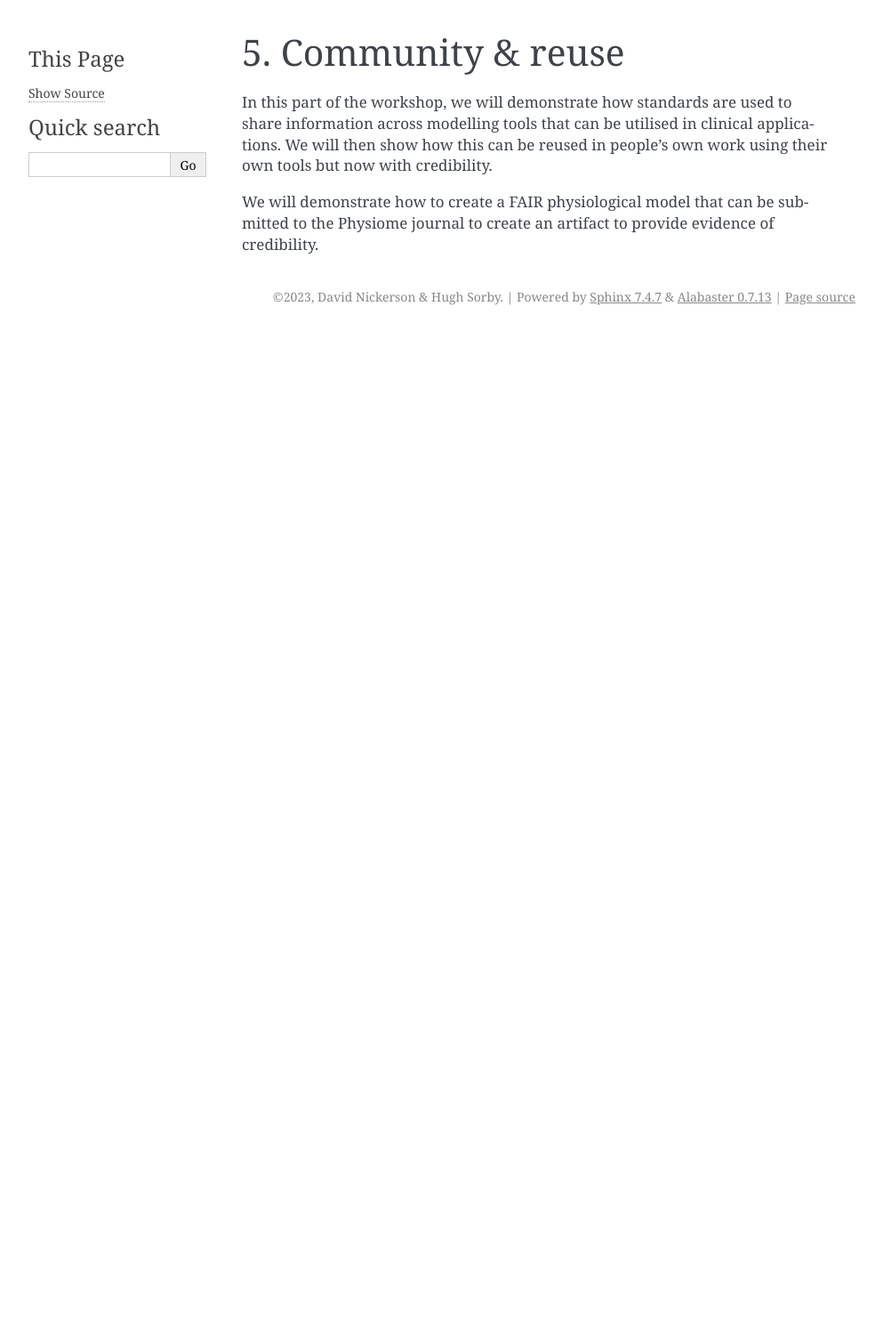
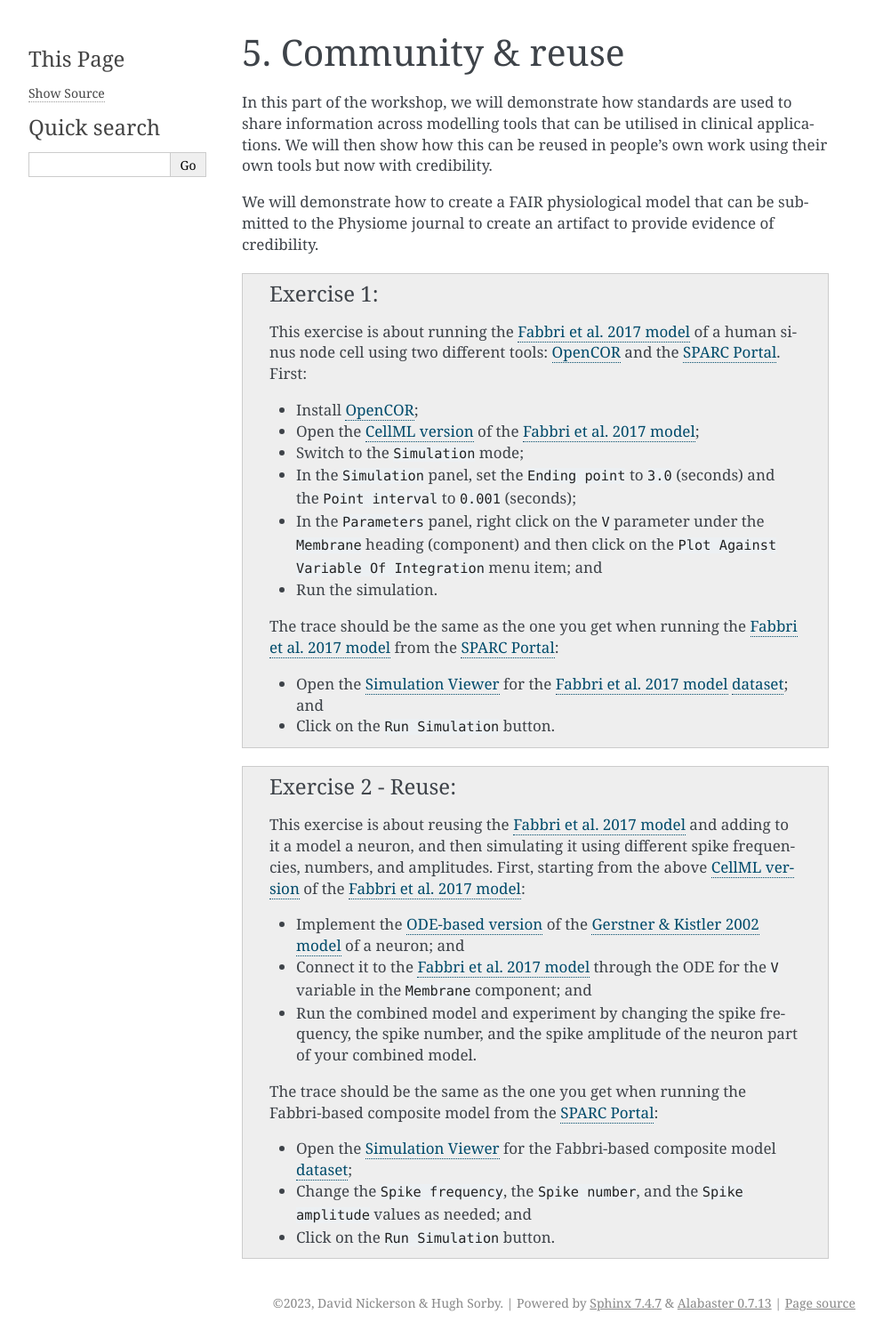
Before and after one commit to tools-for-credible-digital-twins/embc23, a Sphinx documentation site: the page built from source/reuse/index.rst, in a window 1280 px wide. Shown: the whole page at 89% size, without its empty margins (148-1141 px from the left). Built offline with Sphinx 7.4.7, drawn with Linux system fonts in a browser that asks for light colours; before the commit the page ends 900 px from its top, so only the background shows below that.

Commit message:
Reuse: added a couple of exercices.

```diff
--- a/source/reuse/index.rst
+++ b/source/reuse/index.rst
@@ -5,3 +5,39 @@ In this part of the workshop, we will demonstrate how standards are used to shar
 We will then show how this can be reused in people's own work using their own tools but now with credibility.
 
 We will demonstrate how to create a FAIR physiological model that can be submitted to the Physiome journal to create an artifact to provide evidence of credibility.
+
+.. admonition:: Exercise 1
+
+    This exercise is about running the `Fabbri et al. 2017 model`_ of a human sinus node cell using two different tools: `OpenCOR`_ and the `SPARC Portal`_.
+    First:
+
+    - Install `OpenCOR`_;
+    - Open the `CellML version`_ of the `Fabbri et al. 2017 model`_;
+    - Switch to the ``Simulation`` mode;
+    - In the ``Simulation`` panel, set the ``Ending point`` to ``3.0`` (seconds) and the ``Point interval`` to ``0.001`` (seconds);
+    - In the ``Parameters`` panel, right click on the ``V`` parameter under the ``Membrane`` heading (component) and then click on the ``Plot Against Variable Of Integration`` menu item; and
+    - Run the simulation.
+
+    The trace should be the same as the one you get when running the `Fabbri et al. 2017 model`_ from the `SPARC Portal <https://sparc.science/>`_:
+
+    - Open the `Simulation Viewer <https://sparc.science/datasets/simulationviewer?id=135>`_ for the `Fabbri et al. 2017 model`_ `dataset <https://sparc.science/datasets/135>`_; and
+    - Click on the ``Run Simulation`` button.
+
+.. admonition:: Exercise 2 - Reuse
+
+    This exercise is about reusing the `Fabbri et al. 2017 model`_ and adding to it a model a neuron, and then simulating it using different spike frequencies, numbers, and amplitudes. First, starting from the above `CellML version`_ of the `Fabbri et al. 2017 model`_:
+
+    - Implement the `ODE-based version <https://brian2.readthedocs.io/en/stable/user/converting_from_integrated_form.html>`_ of the `Gerstner & Kistler 2002 model <https://psycnet.apa.org/doi/10.1017/CBO9780511815706>`_ of a neuron; and
+    - Connect it to the `Fabbri et al. 2017 model`_ through the ODE for the ``V`` variable in the ``Membrane`` component; and
+    - Run the combined model and experiment by changing the spike frequency, the spike number, and the spike amplitude of the neuron part of your combined model.
+
+    The trace should be the same as the one you get when running the Fabbri-based composite model from the `SPARC Portal <https://sparc.science/>`_:
+
+    - Open the `Simulation Viewer <https://sparc.science/datasets/simulationviewer?id=157>`_ for the Fabbri-based composite model `dataset <https://sparc.science/datasets/157>`_;
+    - Change the ``Spike frequency``, the ``Spike number``, and the ``Spike amplitude`` values as needed; and
+    - Click on the ``Run Simulation`` button.
+
+.. _CellML version: https://models.physiomeproject.org/workspace/486/rawfile/55879cbc485e2d4c41f3dc6d60424b849f94c4ee/HumanSAN_Fabbri_Fantini_Wilders_Severi_2017.cellml
+.. _Fabbri et al. 2017 model: https://dx.doi.org/10.1113/jp273259
+.. _OpenCOR: https://opencor.ws/
+.. _SPARC Portal: https://sparc.science/
```
